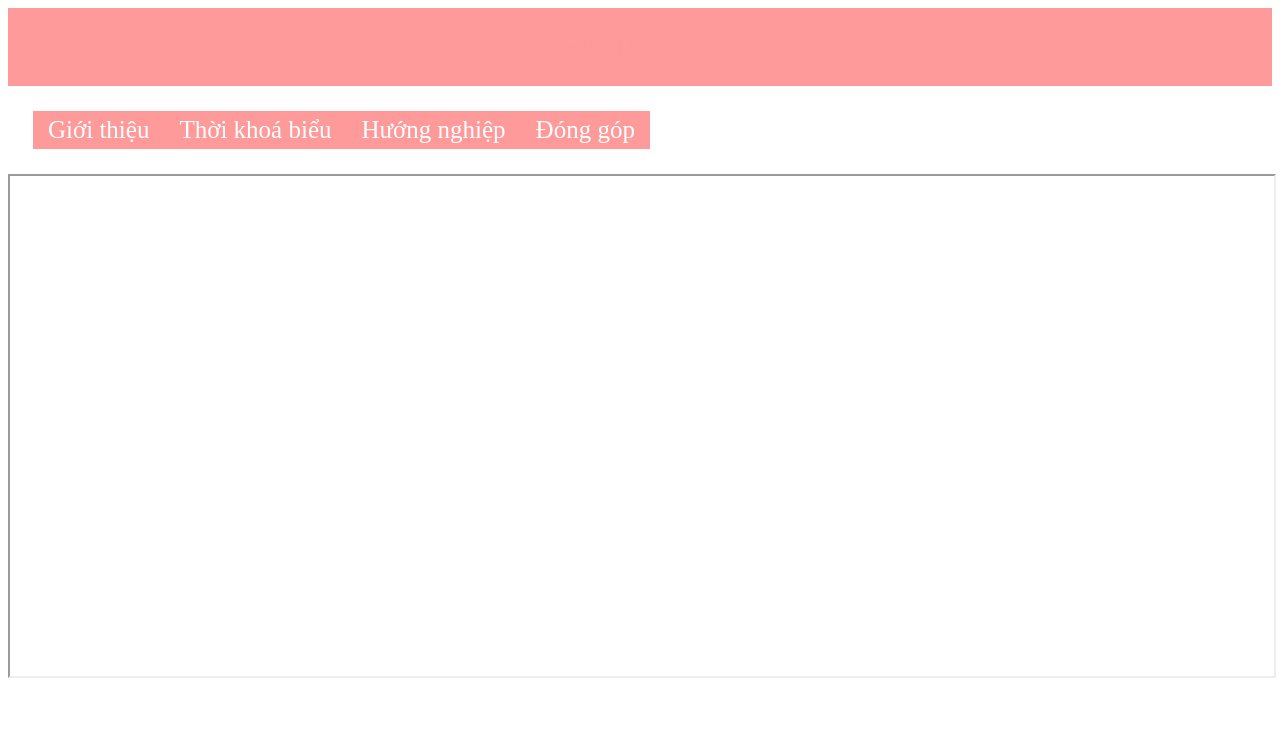
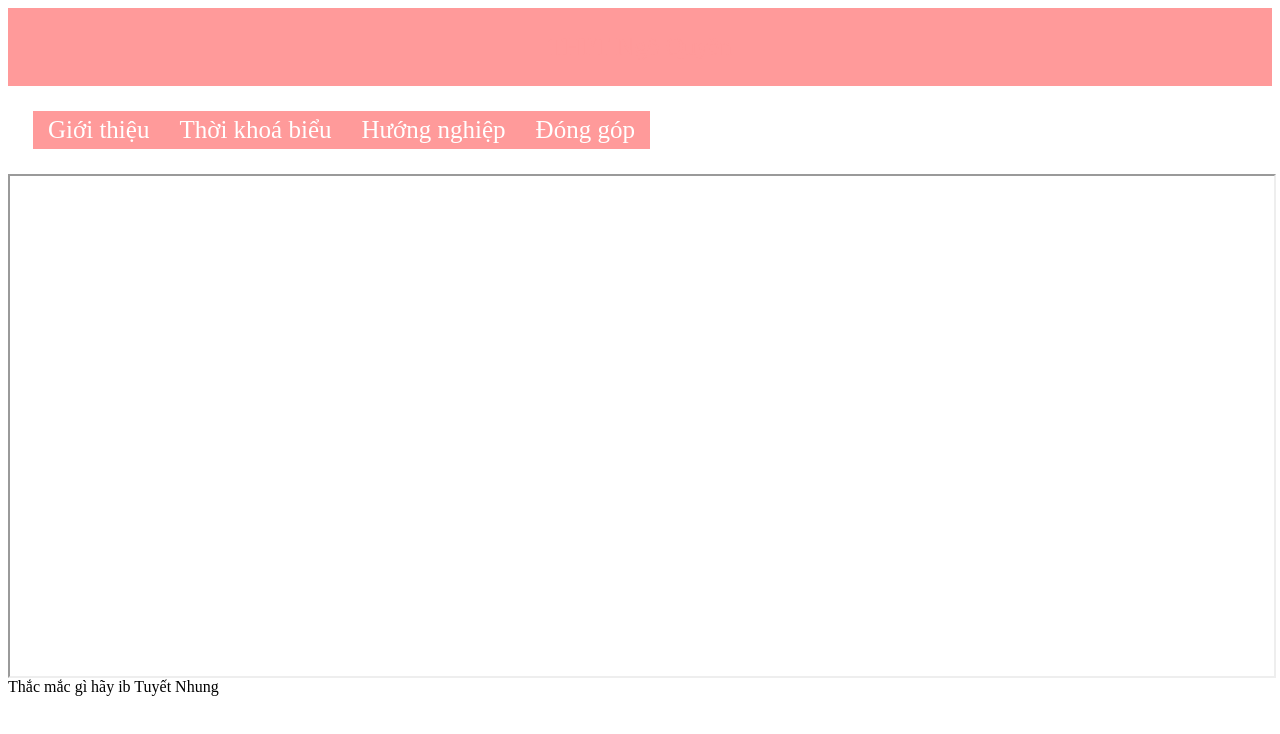
Before and after one commit to tuyetnhunq2204/nhung12J, a plain HTML site: page index.html in a window 1280 px wide. Drawn offline with Linux system fonts and the light colour scheme.

Commit message:
Update index.html

```diff
--- a/index.html
+++ b/index.html
@@ -15,6 +15,6 @@
     <div class="noidung">
       <iframe name="nd"></iframe>
 
-
+  <div class="ketthuc">Thắc mắc gì hãy ib Tuyết Nhung </div>
   </body>
     </html>
```
